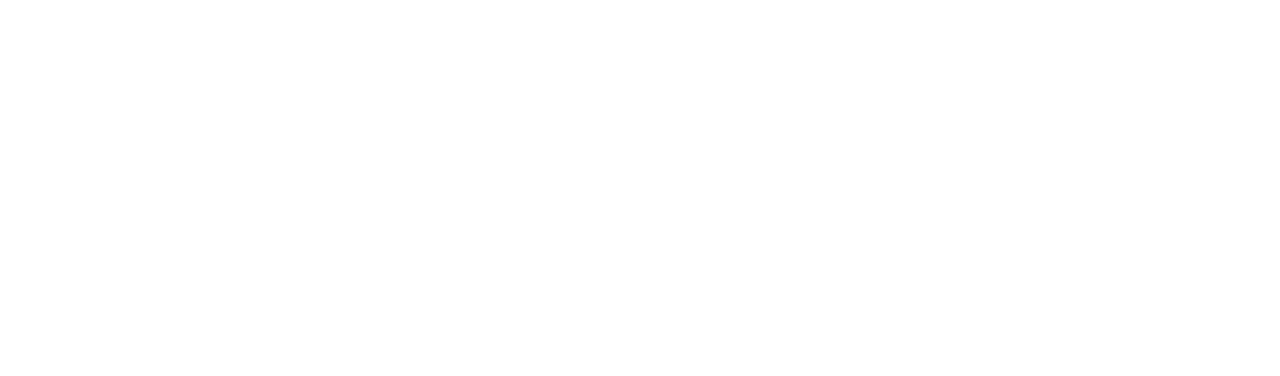
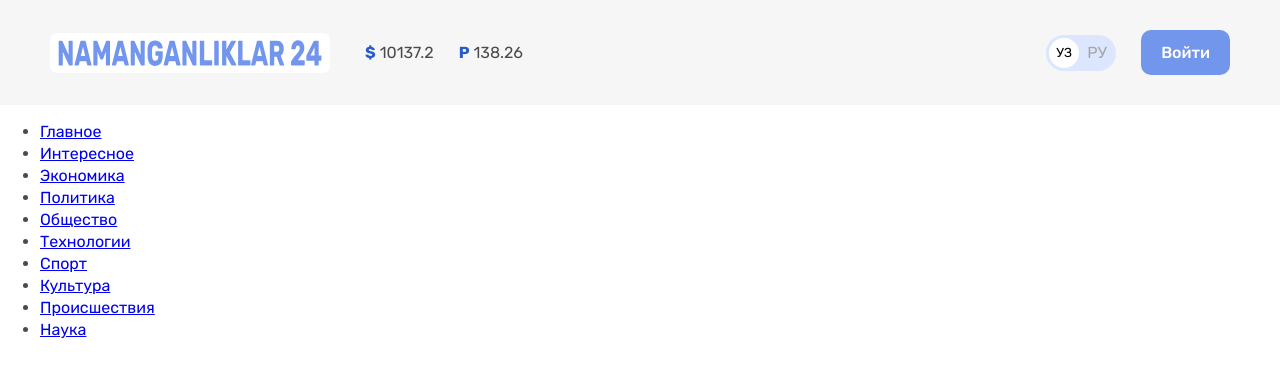
Before and after one commit to frontendsd/Namanganliklar24, a plain HTML site: page index.html in a window 1280 px wide. Drawn offline with Linux system fonts and the light colour scheme.

Commit message:
site nav

```diff
--- a/css/main.css
+++ b/css/main.css
@@ -24,5 +24,95 @@ body{
     margin-left: auto;
     padding-right: 50px;
     padding-left: 50px;
+}
 
+/* HEADER */
+
+.site-header {
 }
+.site-header-top {
+    background: #F6F6F6;
+    padding-top: 30px;
+    padding-bottom: 30px;
+}
+.site-header-top-container {
+    display: flex;
+    align-items: center
+}
+.container {
+}
+.site-logo {
+    background: #fff;
+    display: flex;
+    border-radius: 7px;
+    padding: 6px 8px;
+    margin-right: 35px;
+}
+
+/* CURRENCY */
+.currency {
+    margin-right: auto;
+}
+.currency-list {
+    display: flex;
+    align-items: center;
+    list-style: none;
+    margin: 0;
+    padding: 0;
+}
+.currency-item:not(:last-child){
+    margin-right: 25px;
+}
+.currency-item-type {
+    color: #2959CE;
+}
+.currency-item-value {
+}
+.language-toggle {
+    display: flex;
+    border-radius: 39px;
+    background-color: #DCE6FF;
+    margin-right: 25px;
+    padding: 3px;
+    width: 70px;
+    height: 36px;
+}
+.language-toggle-item {
+    text-decoration: none;
+    font-size: 13px;
+    color: #000;
+    background: #fff;
+    height: 30px;
+    width: 30px;
+    border-radius: 50%;
+    text-align: center;
+    line-height: 30px;
+    margin-right: 8px;
+}
+.language-toggle-item-active {
+    text-decoration: none;
+    color: #a6a6a6;
+    line-height: 30px;
+}
+.button {
+    text-decoration: none;
+    color: #ffffff;
+    font-weight: 500;
+    font-size: 16px;
+    line-height: 19px;
+    border-radius: 10px;
+}
+.button-primary {
+    background: #7296EC;
+    padding: 13px 20px;
+}
+.sitenav {
+}
+.sitenav-header {
+}
+.sitenav-list {
+}
+.sitenav-item {
+}
+.sitenav-link {
+}
--- a/index.html
+++ b/index.html
@@ -1,5 +1,5 @@
 <!DOCTYPE html>
-<html lang="en">
+<html lang="ru">
 <head>
     <meta charset="UTF-8">
     <meta http-equiv="X-UA-Compatible" content="IE=edge">
@@ -14,6 +14,80 @@
     <link href="https://fonts.googleapis.com/css2?family=Rubik:wght@400;500;700&display=swap" rel="stylesheet">
 </head>
 <body>
+    <header class="site-header">
+        <div class="site-header-top">
+            <div class="site-header-top-container container">
+                <a class="site-logo" href="index.html" >
+                    <img class="site-logo-img" src="img/logo-purple.svg" alt="n24 logo" width="264"
+                    height="28">
+                </a>
 
+                <!-- CURRENCY -->
+                <div class="currency">
+                    <ul class="currency-list">
+                        <li class="currency-item">
+                            <b class="currency-item-type">$</b>
+                            <span class="currency-item-value">10137.2</span>
+                        </li>
+                        <li class="currency-item">
+                            <b class="currency-item-type">P</b>
+                            <span class="currency-item-value">138.26</span>
+                        </li>
+                    </ul>
+                </div>
+                <!-- GLOBAL SEARCH -->
+
+
+                <!-- LANGUAGE -->
+
+                <div class="language-toggle">
+                    <a class="language-toggle-item" href="index.html\uz">УЗ</a>
+                    <a class="language-toggle-item-active" href="index.html\ru">РУ</a>
+                </div>
+
+                  <!--AUTH -->
+                  <a class="button button-primary" href="#">Войти</a>
+            </div>
+        </div>
+
+        <!-- SITENAV -->
+
+        <div class="sitenav">
+            <div class="sitenav-header">
+                <ul class="sitenav-list">
+                    <li class="sitenav-item">
+                        <a href="#" class="sitenav-link">Главное</a>
+                    </li>
+                    <li class="sitenav-item">
+                        <a href="#" class="sitenav-link">Интересное</a>
+                    </li>
+                    <li class="sitenav-item">
+                        <a href="#" class="sitenav-link">Экономика</a>
+                    </li>
+                     <li class="sitenav-item">
+                        <a href="#" class="sitenav-link">Политика</a>
+                    </li>
+                    <li class="sitenav-item">
+                        <a href="#" class="sitenav-link">Общество</a>
+                    </li>
+                    <li class="sitenav-item">
+                        <a href="#" class="sitenav-link">Технологии</a>
+                    </li>
+                    <li class="sitenav-item">
+                        <a href="#" class="sitenav-link">Спорт</a>
+                    </li>
+                    <li class="sitenav-item">
+                        <a href="#" class="sitenav-link">Культура</a>
+                    </li>
+                    <li class="sitenav-item">
+                        <a href="#" class="sitenav-link">Происшествия</a>
+                    </li>
+                    <li class="sitenav-item">
+                        <a href="#" class="sitenav-link">Наука</a>
+                    </li>
+                </ul>
+            </div>
+        </div>
+    </header>
 </body>
 </html>
```
Also changed, not shown: img/logo-purple.svg (added).
